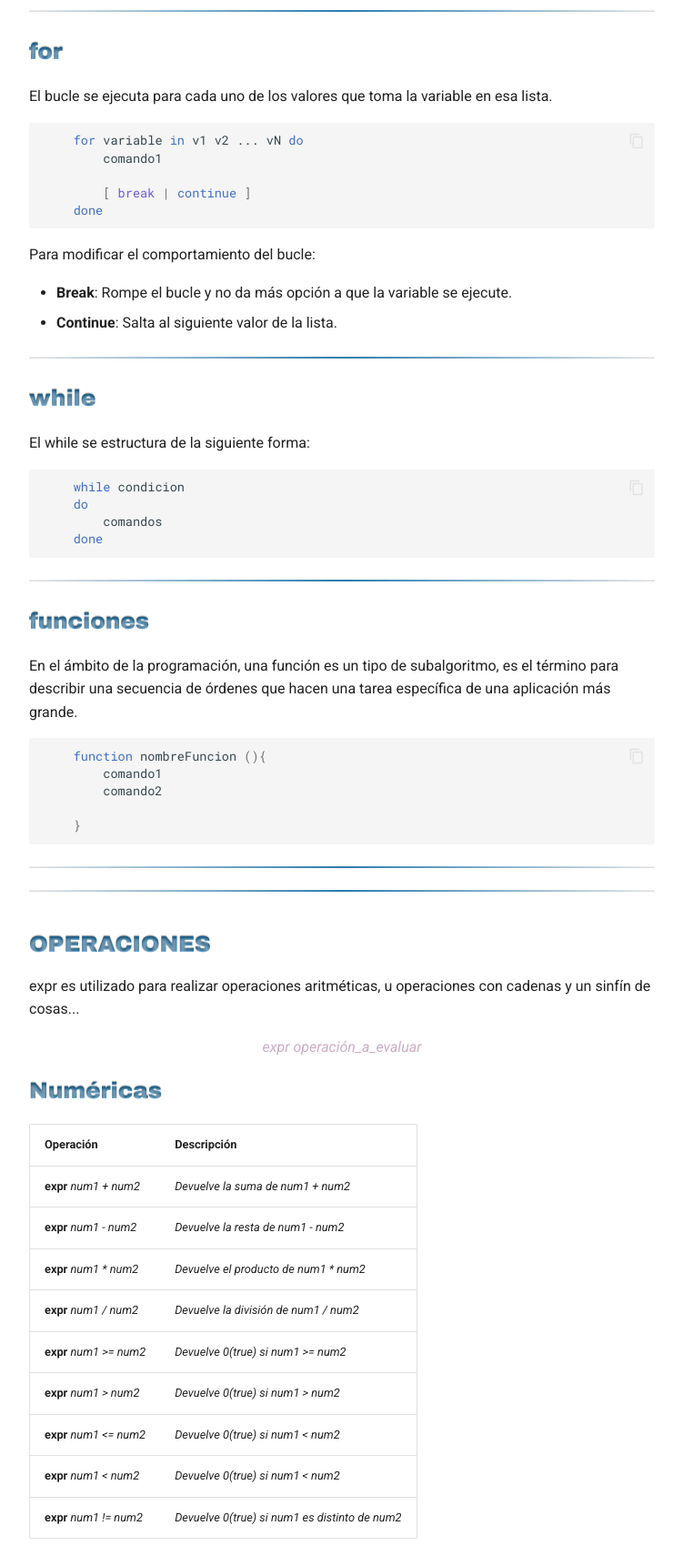
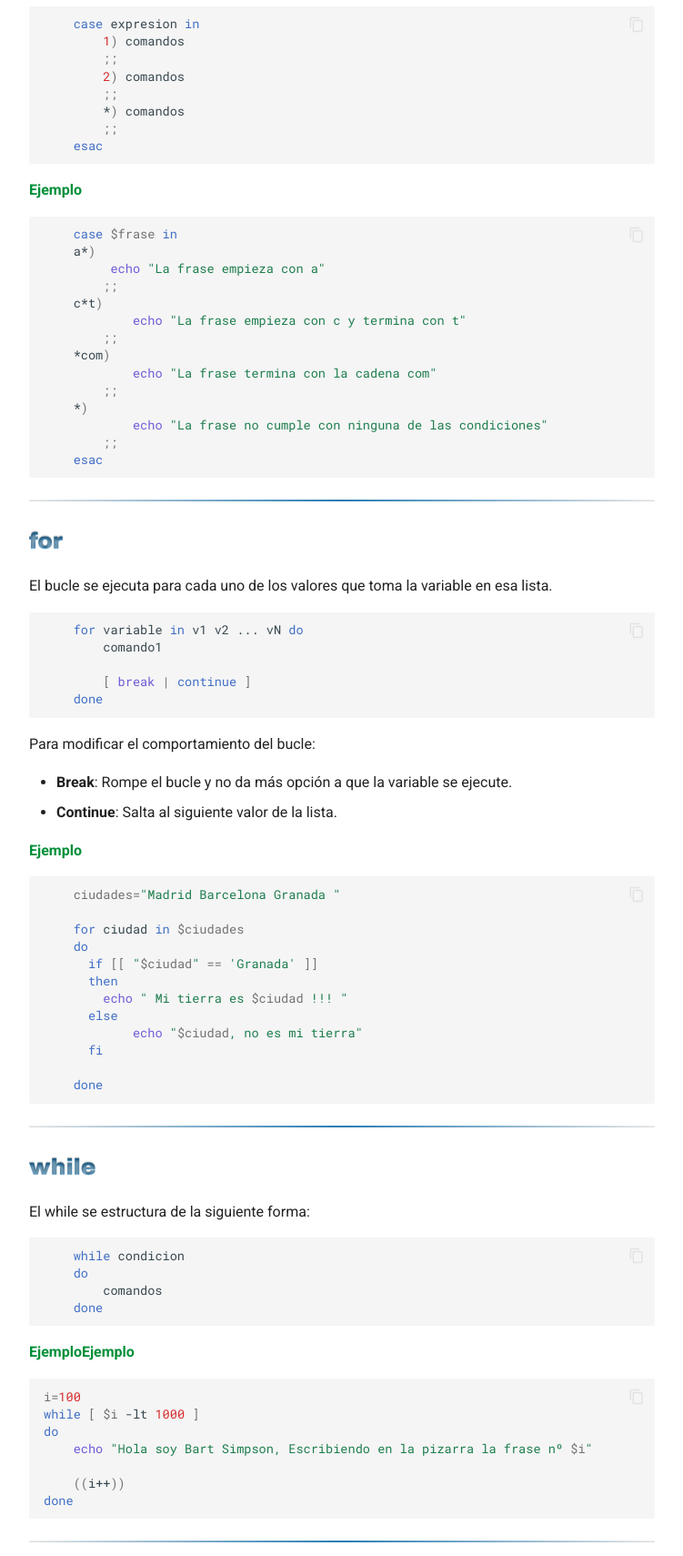
Before and after one commit to AgustinPrf/comandos-linux, a plain HTML site: page script/index.html in a window 1280 px wide. Shown: the part 3078-4788 px from the top of the page at 91% size, without its empty margins (264-1015 px from the left). Drawn offline with Linux system fonts and the light colour scheme.

Commit message:
subiendo pagina

```diff
--- a/script/index.html
+++ b/script/index.html
@@ -680,7 +680,7 @@ Pero a partir del 10 hay que encerrarlo entre llaves, ej. ${11}</p>
     <span class="k">fi</span>
 </code></pre></div>
 <p>En caso de necesitar if anidados:</p>
-<div class="highlight"><pre><span></span><code>    <span class="k">if</span> condición
+<p><div class="highlight"><pre><span></span><code>    <span class="k">if</span> condición
     <span class="k">then</span>
         comando1
     <span class="k">elif</span> condición
@@ -689,6 +689,14 @@ Pero a partir del 10 hay que encerrarlo entre llaves, ej. ${11}</p>
     <span class="k">elif</span> condición
     <span class="k">then</span>
 
+    <span class="k">fi</span>
+</code></pre></div>
+<strong><span class="ag-ejemplos-opciones">Ejemplo</span></strong></p>
+<div class="highlight"><pre><span></span><code>    <span class="k">if</span> <span class="o">[</span> <span class="nv">$edad</span> -gt  <span class="m">18</span> <span class="o">]</span>
+    <span class="k">then</span>
+        <span class="nb">echo</span> <span class="s2">&quot;Eres mayor de edad&quot;</span>
+    <span class="k">else</span>
+        <span class="nb">echo</span> <span class="s2">&quot;No eres mayor de edad&quot;</span>
     <span class="k">fi</span>
 </code></pre></div>
 <hr>
@@ -703,7 +711,23 @@ Pero a partir del 10 hay que encerrarlo entre llaves, ej. ${11}</p>
         *<span class="o">)</span> comandos
         <span class="p">;;</span>
     <span class="k">esac</span>
-</code></pre></div></p>
+</code></pre></div>
+<strong><span class="ag-ejemplos-opciones">Ejemplo</span></strong></p>
+<div class="highlight"><pre><span></span><code>    <span class="k">case</span> <span class="nv">$frase</span> <span class="k">in</span>
+    a*<span class="o">)</span>
+         <span class="nb">echo</span> <span class="s2">&quot;La frase empieza con a&quot;</span>
+        <span class="p">;;</span>
+    c*t<span class="o">)</span>
+            <span class="nb">echo</span> <span class="s2">&quot;La frase empieza con c y termina con t&quot;</span>
+        <span class="p">;;</span>
+    *com<span class="o">)</span>
+            <span class="nb">echo</span> <span class="s2">&quot;La frase termina con la cadena com&quot;</span>
+        <span class="p">;;</span>
+    *<span class="o">)</span>
+            <span class="nb">echo</span> <span class="s2">&quot;La frase no cumple con ninguna de las condiciones&quot;</span>
+        <span class="p">;;</span>
+    <span class="k">esac</span>
+</code></pre></div>
 <hr>
 
 <h4 id="for"><span class="ag-subtitulo">for</span></h4>
@@ -719,6 +743,20 @@ Pero a partir del 10 hay que encerrarlo entre llaves, ej. ${11}</p>
 <li><strong>Break</strong>: Rompe el bucle y no da más opción a que la variable se ejecute.</li>
 <li><strong>Continue</strong>: Salta al siguiente valor de la lista.</li>
 </ul>
+<p><strong><span class="ag-ejemplos-opciones">Ejemplo</span></strong></p>
+<div class="highlight"><pre><span></span><code>    <span class="nv">ciudades</span><span class="o">=</span><span class="s2">&quot;Madrid Barcelona Granada &quot;</span>
+
+    <span class="k">for</span> ciudad <span class="k">in</span> <span class="nv">$ciudades</span>
+    <span class="k">do</span>
+      <span class="k">if</span> <span class="o">[[</span> <span class="s2">&quot;</span><span class="nv">$ciudad</span><span class="s2">&quot;</span> <span class="o">==</span> <span class="s1">&#39;Granada&#39;</span> <span class="o">]]</span>
+      <span class="k">then</span>
+        <span class="nb">echo</span> <span class="s2">&quot; Mi tierra es </span><span class="nv">$ciudad</span><span class="s2"> !!! &quot;</span>
+      <span class="k">else</span>
+            <span class="nb">echo</span> <span class="s2">&quot;</span><span class="nv">$ciudad</span><span class="s2">, no es mi tierra&quot;</span>
+      <span class="k">fi</span>
+
+    <span class="k">done</span>
+</code></pre></div>
 <hr>
 
 <h4 id="while"><span class="ag-subtitulo">while</span></h4>
@@ -727,6 +765,15 @@ Pero a partir del 10 hay que encerrarlo entre llaves, ej. ${11}</p>
     <span class="k">do</span>
         comandos
     <span class="k">done</span>
+</code></pre></div>
+<p><strong><span class="ag-ejemplos-opciones">Ejemplo</span></strong><strong><span class="ag-ejemplos-opciones">Ejemplo</span></strong></p>
+<div class="highlight"><pre><span></span><code><span class="nv">i</span><span class="o">=</span><span class="m">100</span>
+<span class="k">while</span> <span class="o">[</span> <span class="nv">$i</span> -lt <span class="m">1000</span> <span class="o">]</span>
+<span class="k">do</span>
+    <span class="nb">echo</span> <span class="s2">&quot;Hola soy Bart Simpson, Escribiendo en la pizarra la frase nº </span><span class="nv">$i</span><span class="s2">&quot;</span>
+
+    <span class="o">((</span>i++<span class="o">))</span>
+<span class="k">done</span>
 </code></pre></div>
 <hr>
 
--- a/sitemap.xml
+++ b/sitemap.xml
@@ -2,17 +2,17 @@
 <urlset xmlns="http://www.sitemaps.org/schemas/sitemap/0.9">
     <url>
          <loc>https://agustin.com/</loc>
-         <lastmod>2022-11-10</lastmod>
+         <lastmod>2022-11-12</lastmod>
          <changefreq>daily</changefreq>
     </url>
     <url>
          <loc>https://agustin.com/directorios/</loc>
-         <lastmod>2022-11-10</lastmod>
+         <lastmod>2022-11-12</lastmod>
          <changefreq>daily</changefreq>
     </url>
     <url>
          <loc>https://agustin.com/script/</loc>
-         <lastmod>2022-11-10</lastmod>
+         <lastmod>2022-11-12</lastmod>
          <changefreq>daily</changefreq>
     </url>
 </urlset>
```
Also changed, not shown: search/search_index.json (+1 -1 lines), imagenes/script/ejemplo-if.png (added), 1 other file.
